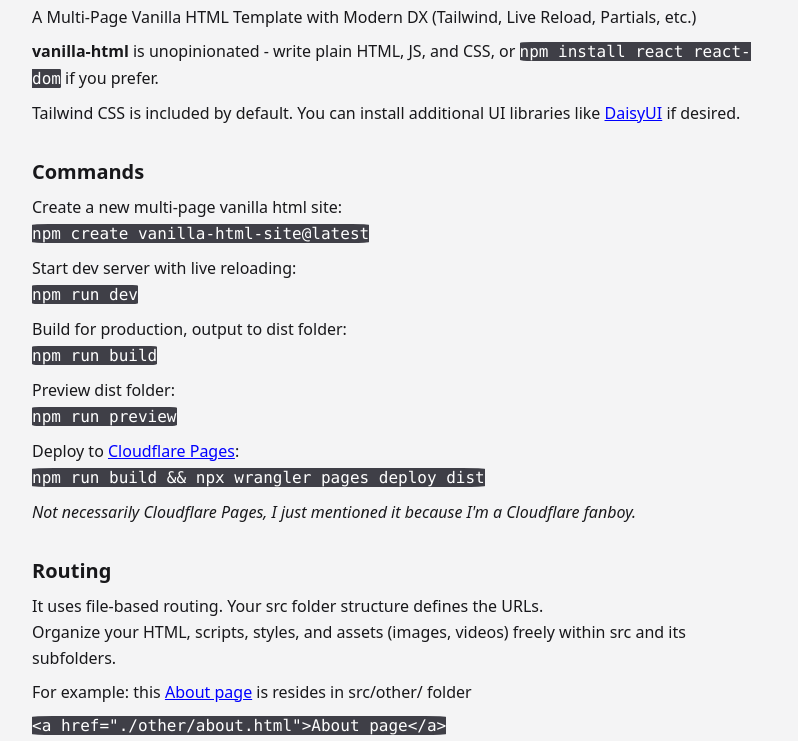
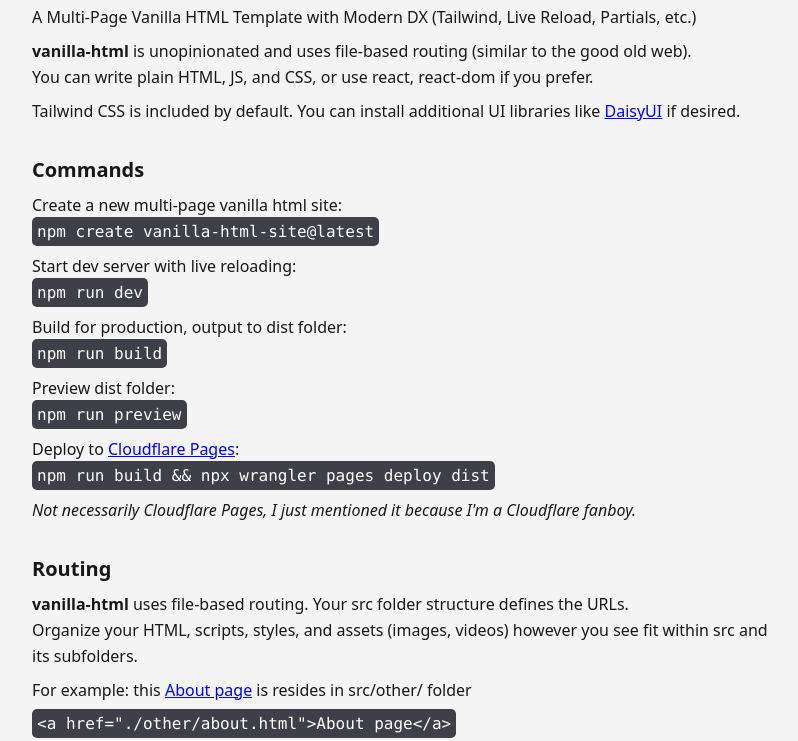
Before and after one commit to ducbao414/vanilla-html, a website built with Parcel: page src/docs.html in a window 1280 px wide. Shown: the part 57-798 px from the top of the page, without its empty margins (240-1038 px from the left). Built offline with nearby package versions, Linux system fonts and the light colour scheme.

Commit message:
mention file-based routing in the docs

```diff
--- a/src/docs.html
+++ b/src/docs.html
@@ -21,8 +21,9 @@
       A Multi-Page Vanilla HTML Template with Modern DX (Tailwind, Live Reload, Partials, etc.)
     </p>
     <p class="my-2 leading-relaxed">
-      <strong>vanilla-html</strong> is unopinionated - write plain HTML, JS, and CSS, or
-      <code>npm install react react-dom</code> if you prefer.
+      <strong>vanilla-html</strong> is unopinionated and uses file-based routing (similar to the good old web).
+      <br>
+      You can write plain HTML, JS, and CSS, or use react, react-dom if you prefer.
     </p>
 
     <p class="my-2 leading-relaxed">
@@ -66,9 +67,9 @@
 
     <h2 class="text-xl font-bold mt-8">Routing</h2>
     <p class="my-2 leading-relaxed">
-      It uses file-based routing. Your src folder structure defines the URLs.
+      <strong>vanilla-html</strong> uses file-based routing. Your src folder structure defines the URLs.
       <br>
-      Organize your HTML, scripts, styles, and assets (images, videos) freely within src and its subfolders.
+      Organize your HTML, scripts, styles, and assets (images, videos) however you see fit within src and its subfolders.
     </p>
 
     <p class="my-2 leading-relaxed">For example: this <a href="./other/about.html">About page</a> is resides in
--- a/src/index.html
+++ b/src/index.html
@@ -21,7 +21,9 @@
       A Multi-Page Vanilla HTML Template with Modern DX (Tailwind, Live Reload, Partials, etc.)
     </p>
     <p class="my-2 leading-relaxed">
-      <strong>vanilla-html</strong> is unopinionated - write plain HTML, JS, and CSS, or use react, react-dom if you prefer.
+      <strong>vanilla-html</strong> is unopinionated and uses file-based routing (similar to the good old web).
+      <br>
+      You can write plain HTML, JS, and CSS, or use react, react-dom if you prefer.
     </p>
 
     <p class="my-4 leading-relaxed">
--- a/src/other/about.html
+++ b/src/other/about.html
@@ -15,7 +15,7 @@
       {"title": "An About Page"}
      </include>
 
-     <a href="../index.html">back to index page</a>
+     <a href="../docs.html">back to docs</a>
      <p class="my-4">below is an image (src/bliss.jpg)</p>
      <code class="my-4">&lt;img class=&quot;max-w-full&quot; src=&quot;../bliss.jpg&quot;&gt;</code>
 
--- a/src/style.css
+++ b/src/style.css
@@ -8,8 +8,9 @@
 
 code {
   background: oklch(37% 0.013 285.805);
-  border-radius: 5%;
+  border-radius: 5px;
   color: white;
+  padding: 5px;
 }
 
 pre {
@@ -17,6 +18,8 @@
   max-width: 100%;
   overflow: auto;
   color: white;
+  padding: 5px;
+  border-radius: 5px;
 }
 
 .guide a {
```
